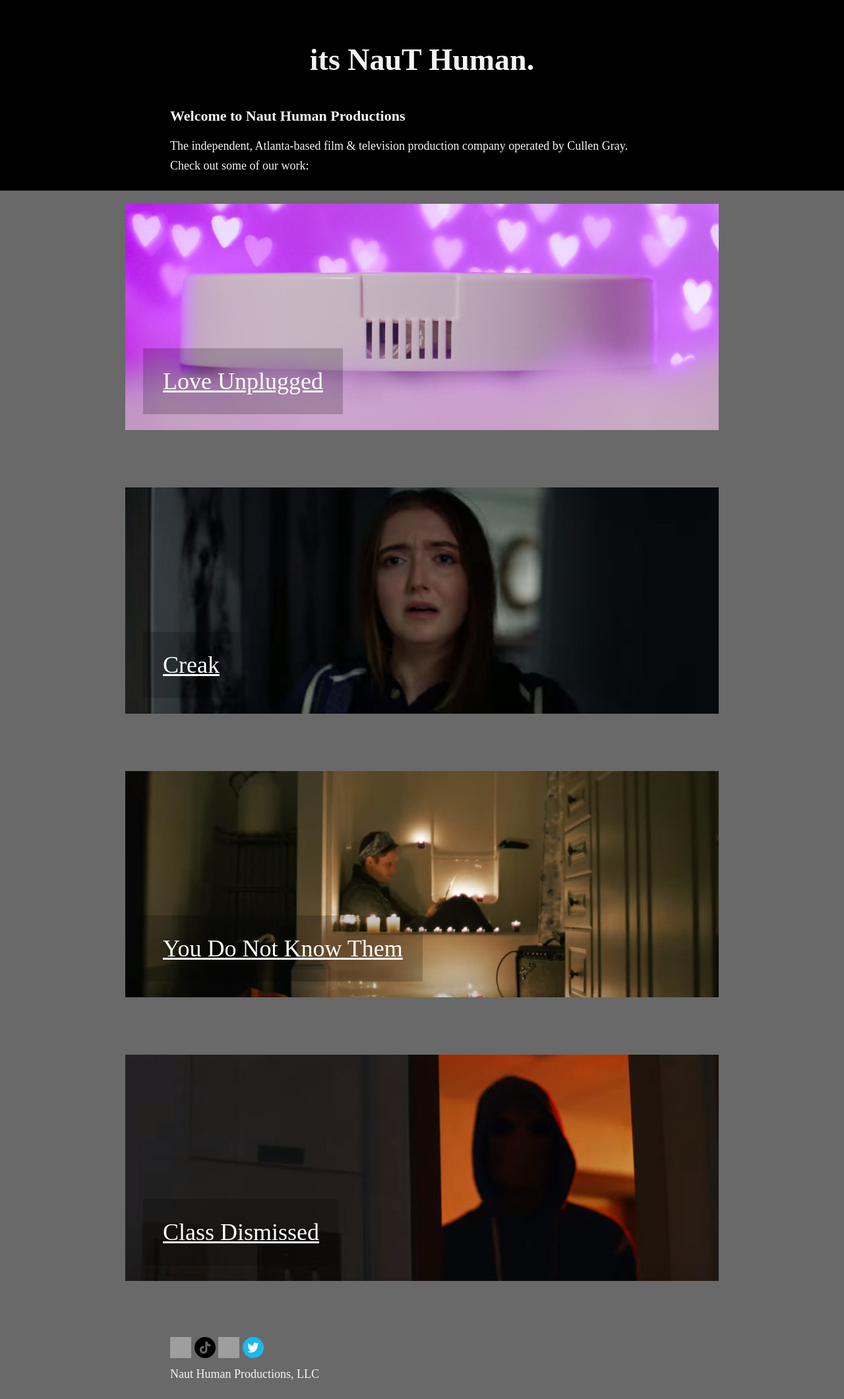
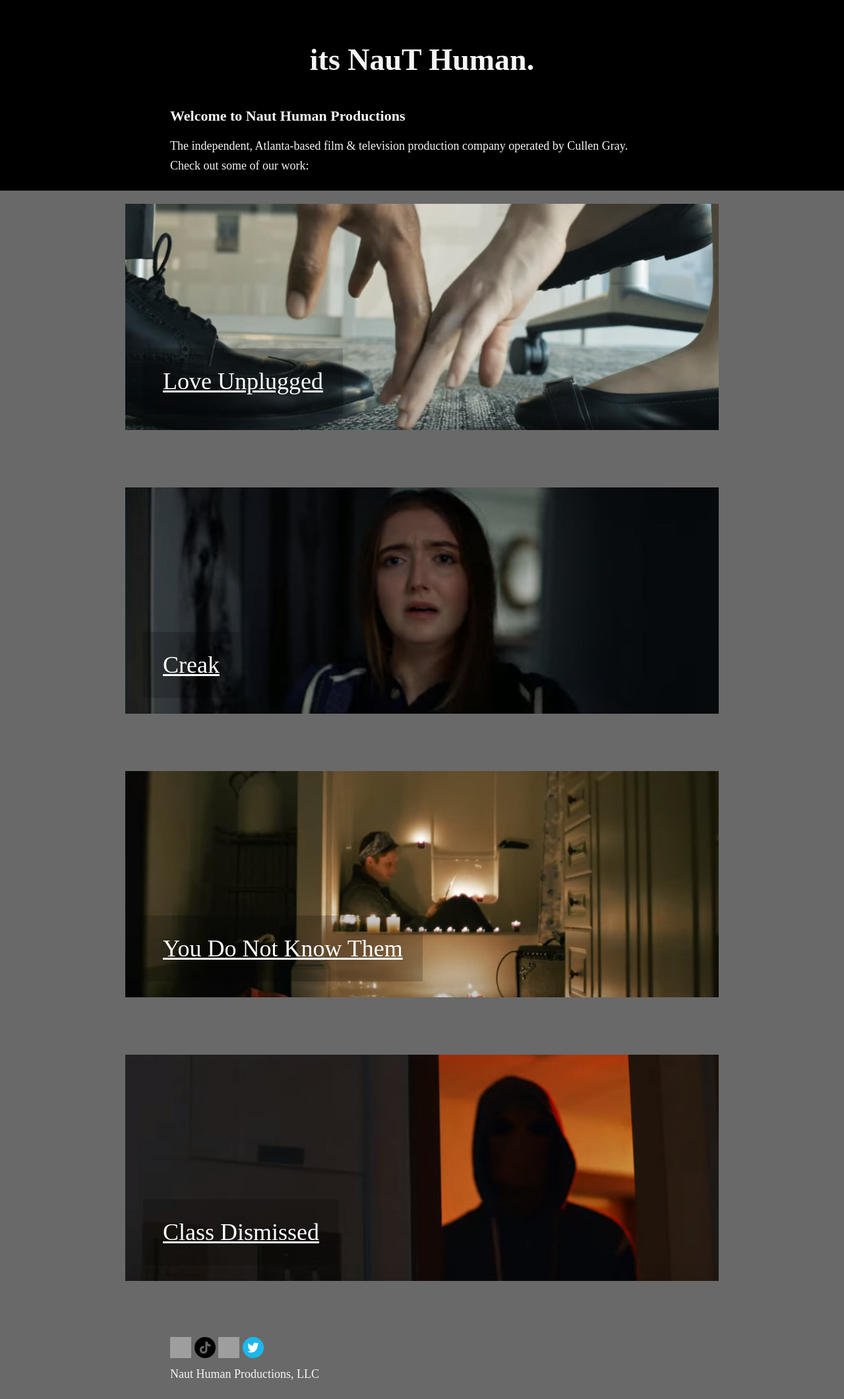
Before and after one commit to nauthuman/nauthuman.github.io, a Jekyll site: the page built from index.html, in a window 1280 px wide. Shown: the whole page at 66% size. Built offline with Jekyll 4.4.1, drawn with Linux system fonts in a browser that asks for light colours; some web fonts are replaced.

Commit message:
Update love_unplugged.html

```diff
--- a/_includes/love_unplugged.html
+++ b/_includes/love_unplugged.html
@@ -2,7 +2,7 @@
   <div id="love-unplugged" class="post">
 
     <div class="post-image">
-      <img class="post-image" src="{{site.url}}/images/love_unplugged.jpg" alt=""/>
+      <img class="post-image" src="{{site.url}}/images/love_unplugged2.jpg" alt=""/>
       <br>
       <a href="https://www.youtube.com/watch?v=fcwO29T5Yzk&t=14s" class="project-title" target="_blank">Love Unplugged</a>
     </div>
```
